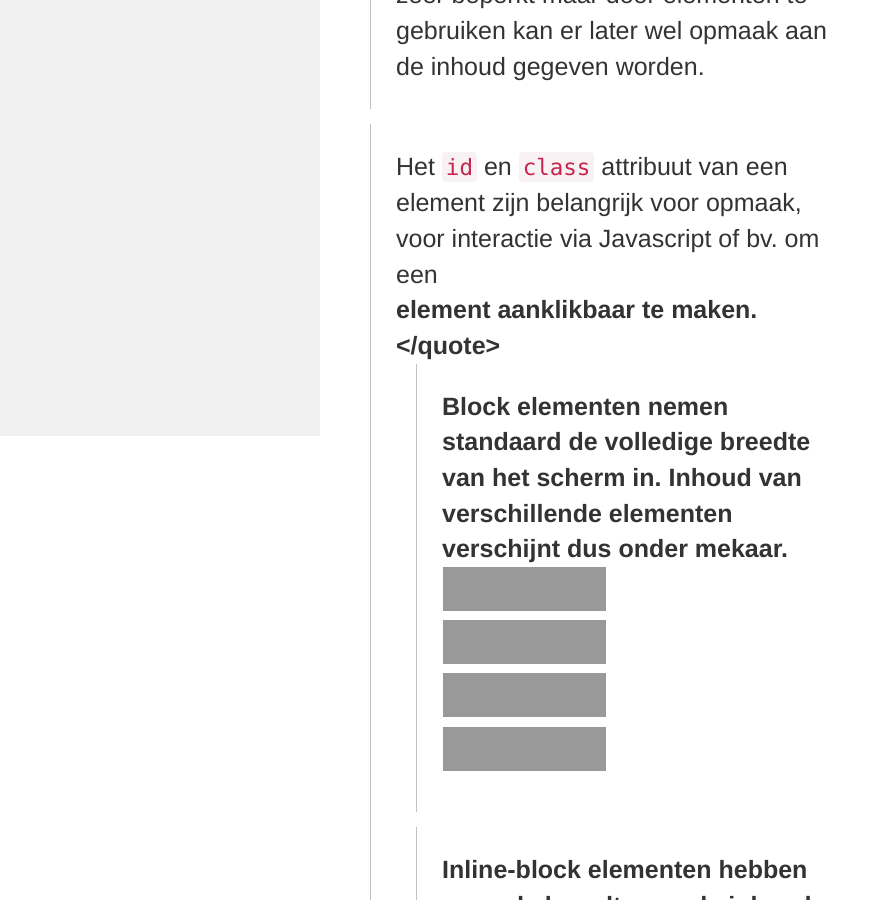
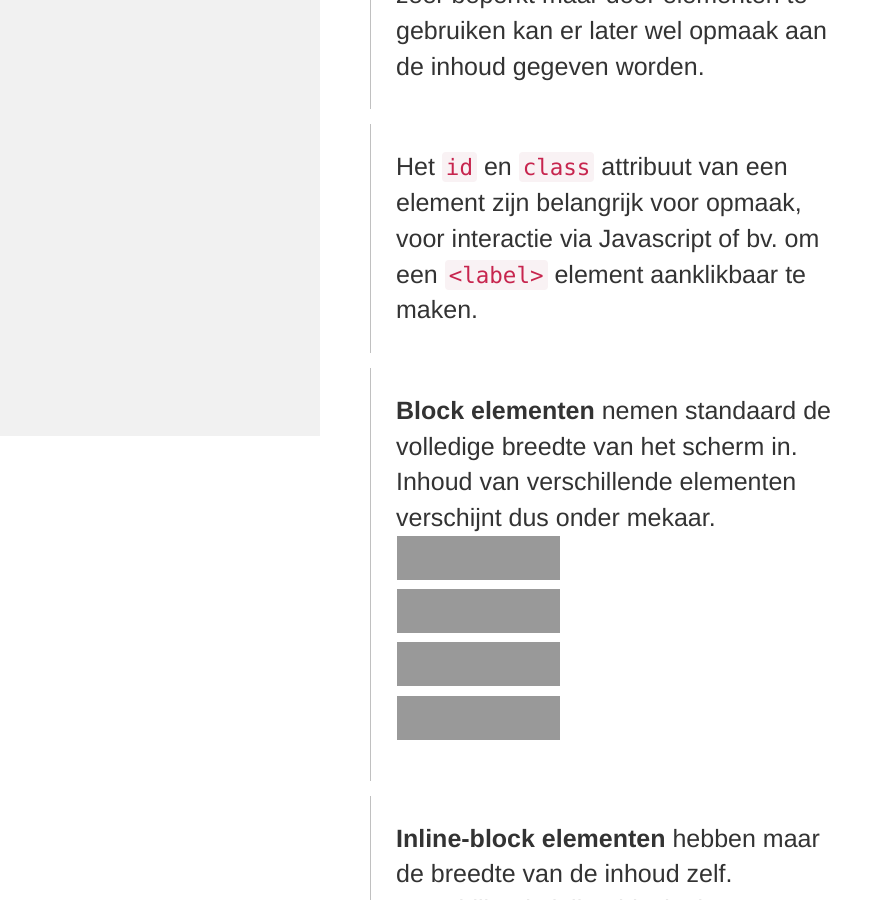
Before and after one commit to Syntra-Brussel/webdesign-av-nj-2021, a Jekyll site: the page built from docs/html/samenvatting.md, in a window 1280 px wide and 900 px high, scrolled down 1064 px. Shown: the whole window, without its empty margins (0-893 px from the left). Built offline with Jekyll 4.4.1, drawn with Linux system fonts in a browser that asks for light colours; nearby versions of some CDN libraries.

Commit message:
Update samenvatting.md

```diff
--- a/docs/html/samenvatting.md
+++ b/docs/html/samenvatting.md
@@ -25,7 +25,7 @@ De <strong>basis opmaak</strong> van een element is zeer beperkt maar door eleme
 </quote>
 
 <quote>
-Het <code>id</code> en <code>class</code> attribuut van een element zijn belangrijk voor opmaak, voor interactie via Javascript of bv. om een <label> element aanklikbaar te maken.
+Het <code>id</code> en <code>class</code> attribuut van een element zijn belangrijk voor opmaak, voor interactie via Javascript of bv. om een <code>&lt;label&gt;</code> element aanklikbaar te maken.
 </quote>
 
 <quote>
```
